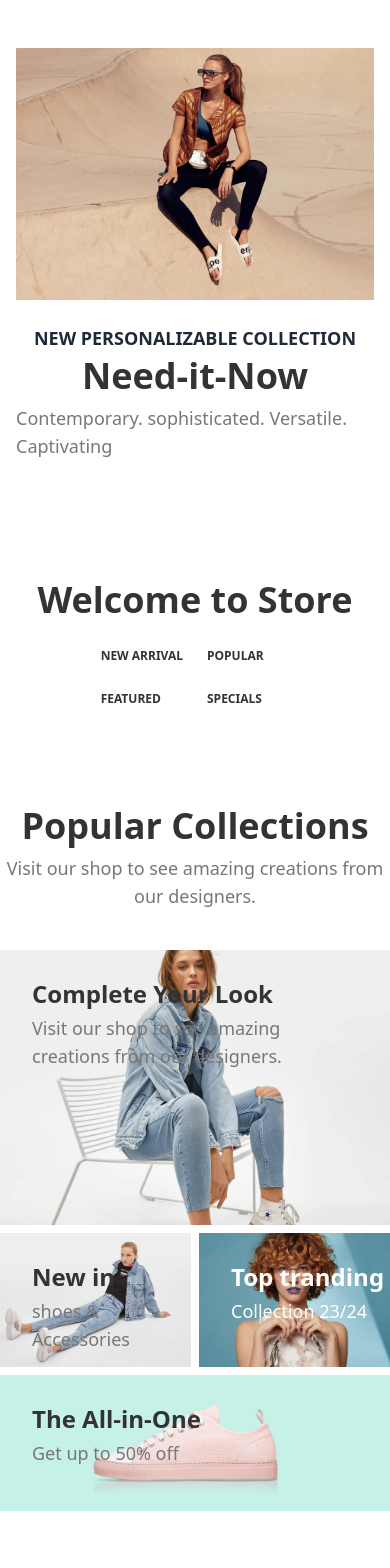
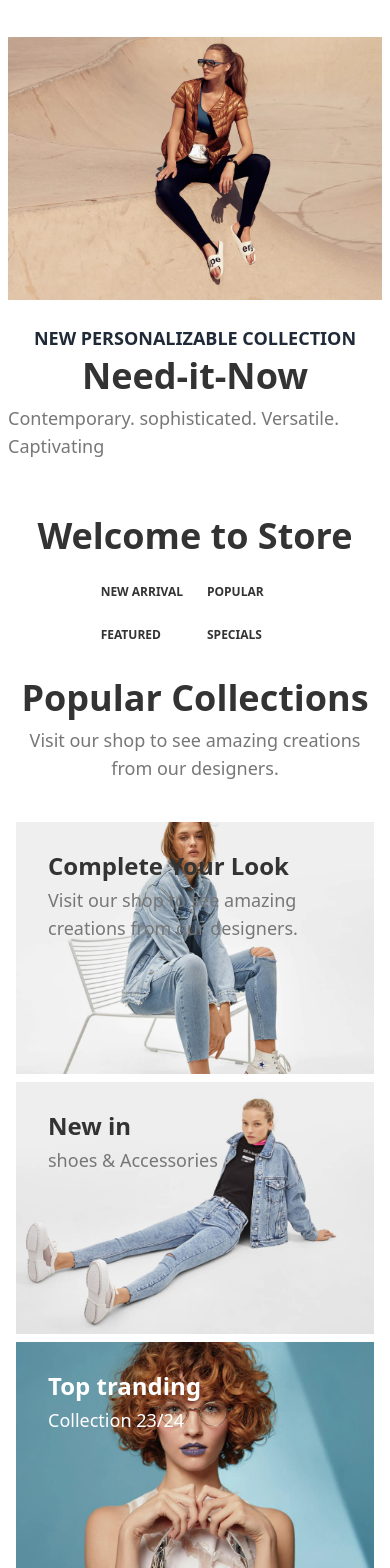
Before and after one commit to AHShuvro/clothing-clone-site, a React (Vite) app: page / in a window 390 px wide. Shown: the part 432-2000 px from the top of the page. Built offline with nearby package versions, Linux system fonts and the light colour scheme.

Commit message:
Home page design almost complete

```diff
--- a/src/Components/Discover/Discover1.jsx
+++ b/src/Components/Discover/Discover1.jsx
@@ -1,7 +1,7 @@
 
 const Discover1 = () => {
     return (
-        <div className='flex flex-col md:flex-row gap-2 w-full mt-24'>
+        <div className='flex flex-col md:flex-row gap-2 w-full mt-8 sm:mt-12 md:mt-24 px-4 sm:px-0'>
             <div className="relative overflow-hidden group">
                 <img src="./image/14.webp" alt="" className="transform transition-transform duration-700 group-hover:scale-110" />
                 <div className="absolute top-6 left-8" />
--- a/src/Components/Footer/Footer1.jsx
+++ b/src/Components/Footer/Footer1.jsx
@@ -1,7 +1,7 @@
 
 const Footer1 = () => {
     return (
-        <div className="container mx-auto mt-24 px-20 xl:px-44">
+        <div className="container mx-auto mt-8 sm:mt-12 md:mt-24 px-20 xl:px-44">
             <div className='grid grid-cols-1 sm:grid-cols-2 md:grid-cols-3 lg:grid-cols-4'>
                 <div className="flex flex-col gap-1">
                     <p className="text-lg text-[#333333] font-bold mb-2">About Us</p>
--- a/src/Components/Slider/Slider1.jsx
+++ b/src/Components/Slider/Slider1.jsx
@@ -8,7 +8,7 @@ const Slider1 = () => {
         <>
 
 
-            <div className='px-2'>
+            <div className=''>
 
                 <div className='flex justify-between mt-[0.5rem] p-2 sm:p-0'>
 
--- a/src/Components/Slider/Slider2.jsx
+++ b/src/Components/Slider/Slider2.jsx
@@ -4,10 +4,10 @@ import { Autoplay } from 'swiper/modules';
 
 const Slider2 = () => {
     return (
-        <div>
+        <div className='px-4'>
             <h3 className="text-4xl text-[#333333] font-bold text-center">Popular Collections</h3>
             <p className="text-lg text-[#777777] font-light text-center mt-2 mb-10">Visit our shop to see amazing creations from our designers.</p>
-            <div className='px-0 lg:px-60'>
+            <div className='px-0 xl:px-44'>
                 <Swiper
                     slidesPerView={3}
                     spaceBetween={10}
@@ -19,10 +19,10 @@ const Slider2 = () => {
                     modules={[Autoplay]}
                     breakpoints={{
                         0: {
-                            slidesPerView: 1,
+                            slidesPerView: 2,
                         },
                         576: {
-                            slidesPerView: 1,
+                            slidesPerView: 2,
                         },
                         768: {
                             slidesPerView: 2,
@@ -36,7 +36,7 @@ const Slider2 = () => {
                     }}
                 >
                     <SwiperSlide className='overflow-hidden group relative'>
-                        <div className='max-w-[22.5rem] relative'>
+                        <div className='w-full sm:max-w-[22.5rem] relative'>
                             <img className='group-hover:opacity-0 transition-opacity duration-300' src="./image/9.webp" alt="" />
                             <img className='absolute top-0 left-0 opacity-0 group-hover:opacity-100 transition-opacity duration-300' src="./image/8.webp" alt="" />
                             <p className='text-xs text-white bg-red-600 font-bold p-1 absolute top-2 left-2'>SALE 13%</p>
@@ -80,7 +80,7 @@ const Slider2 = () => {
                         </div>
                     </SwiperSlide>
                     <SwiperSlide className='overflow-hidden group relative'>
-                        <div className='max-w-[22.5rem] relative'>
+                        <div className='w-full sm:max-w-[22.5rem] relative'>
                             <img className='group-hover:opacity-0 transition-opacity duration-300' src="./image/11.webp" alt="" />
                             <img className='absolute top-0 left-0 opacity-0 group-hover:opacity-100 transition-opacity duration-300' src="./image/10.webp" alt="" />
                             <p className='text-xs text-white bg-red-600 font-bold p-1 absolute top-2 left-2'>SALE 13%</p>
@@ -124,7 +124,7 @@ const Slider2 = () => {
                         </div>
                     </SwiperSlide>
                     <SwiperSlide className='overflow-hidden group relative'>
-                        <div className='max-w-[22.5rem] relative'>
+                        <div className='w-full sm:max-w-[22.5rem] relative'>
                             <img className='group-hover:opacity-0 transition-opacity duration-300' src="./image/13.webp" alt="" />
                             <img className='absolute top-0 left-0 opacity-0 group-hover:opacity-100 transition-opacity duration-300' src="./image/12.webp" alt="" />
                             <p className='text-xs text-white bg-red-600 font-bold p-1 absolute top-2 left-2'>SALE 13%</p>
@@ -168,7 +168,7 @@ const Slider2 = () => {
                         </div>
                     </SwiperSlide>
                     <SwiperSlide className='overflow-hidden group relative'>
-                        <div className='max-w-[22.5rem] relative'>
+                        <div className='w-full sm:max-w-[22.5rem] relative'>
                             <img className='group-hover:opacity-0 transition-opacity duration-300' src="./image/9.webp" alt="" />
                             <img className='absolute top-0 left-0 opacity-0 group-hover:opacity-100 transition-opacity duration-300' src="./image/8.webp" alt="" />
                             <p className='text-xs text-white bg-red-600 font-bold p-1 absolute top-2 left-2'>SALE 13%</p>
@@ -212,7 +212,7 @@ const Slider2 = () => {
                         </div>
                     </SwiperSlide>
                     <SwiperSlide className='overflow-hidden group relative'>
-                        <div className='max-w-[22.5rem] relative'>
+                        <div className='w-full sm:max-w-[22.5rem] relative'>
                             <img className='group-hover:opacity-0 transition-opacity duration-300' src="./image/11.webp" alt="" />
                             <img className='absolute top-0 left-0 opacity-0 group-hover:opacity-100 transition-opacity duration-300' src="./image/10.webp" alt="" />
                             <p className='text-xs text-white bg-red-600 font-bold p-1 absolute top-2 left-2'>SALE 13%</p>
@@ -256,7 +256,7 @@ const Slider2 = () => {
                         </div>
                     </SwiperSlide>
                     <SwiperSlide className='overflow-hidden group relative'>
-                        <div className='max-w-[22.5rem] relative'>
+                        <div className='w-full sm:max-w-[22.5rem] relative'>
                             <img className='group-hover:opacity-0 transition-opacity duration-300' src="./image/13.webp" alt="" />
                             <img className='absolute top-0 left-0 opacity-0 group-hover:opacity-100 transition-opacity duration-300' src="./image/12.webp" alt="" />
                             <p className='text-xs text-white bg-red-600 font-bold p-1 absolute top-2 left-2'>SALE 13%</p>
--- a/src/Components/Store/Popular.jsx
+++ b/src/Components/Store/Popular.jsx
@@ -2,7 +2,7 @@
 
 const Popular = () => {
     return (
-        <div>
+        <div className="px-4 sm:px-0">
             <h3 className="text-4xl text-[#333333] font-bold text-center">Popular Collections</h3>
             <p className="text-lg text-[#777777] font-light text-center mt-2 mb-10">Visit our shop to see amazing creations from our designers.</p>
             <div className='flex flex-col md:flex-row gap-2 w-full'>
@@ -15,7 +15,7 @@ const Popular = () => {
                     </div>
                 </div>
                 <div className='flex flex-col gap-2 w-full md:w-1/2'>
-                    <div className='flex gap-2'>
+                    <div className='flex flex-col sm:flex-row gap-2'>
                         <div className="relative overflow-hidden group">
                             <img src="./image/5.jpg" alt="" className="transform transition-transform duration-500 group-hover:scale-110" />
                             <div className="absolute top-6 left-8" />
--- a/src/Components/Store/Store1.jsx
+++ b/src/Components/Store/Store1.jsx
@@ -4,7 +4,7 @@ import Popular from './Popular';
 const Store1 = () => {
     return (
         <>
-            <div className='mt-24'>
+            <div className=' mt-8 sm:mt-12 md:mt-24'>
                 <div className='flex flex-col items-center'>
                     <h3 className='text-4xl text-[#333333] font-bold mb-7'>Welcome to Store</h3>
                     <ul className=" grid grid-cols-2 sm:grid-cols-4 items-center justify-center gap-6 md:flex">
@@ -23,10 +23,10 @@ const Store1 = () => {
                     </ul>
                 </div>
 
-                <div className='mt-24'>
+                <div className=' mt-8 sm:mt-12 md:mt-24'>
                     <Popular />
                 </div>
-                <div className='mt-24 container mx-auto'>
+                <div className=' mt-8 sm:mt-12 md:mt-24 container mx-auto'>
                     <Slider2 />
                 </div>
             </div>
```
